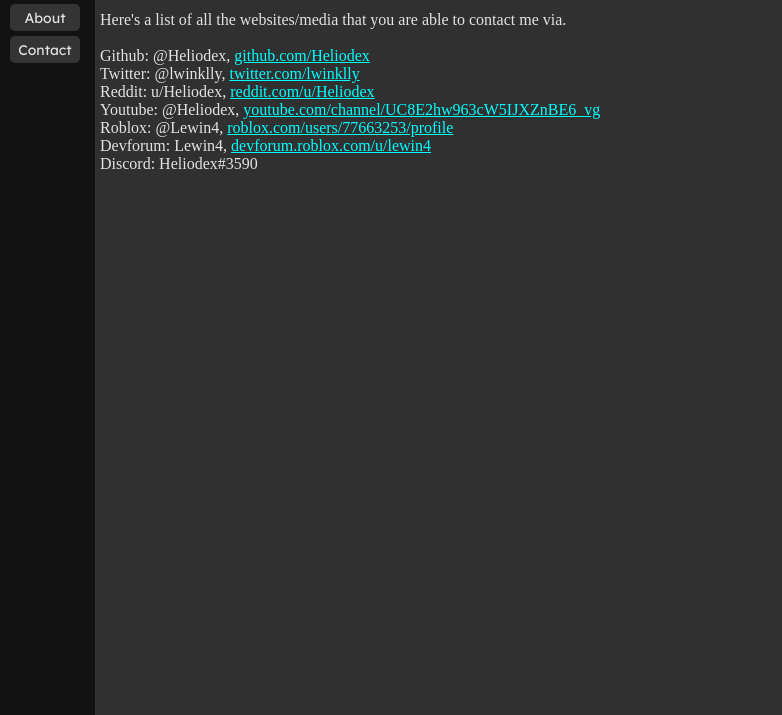
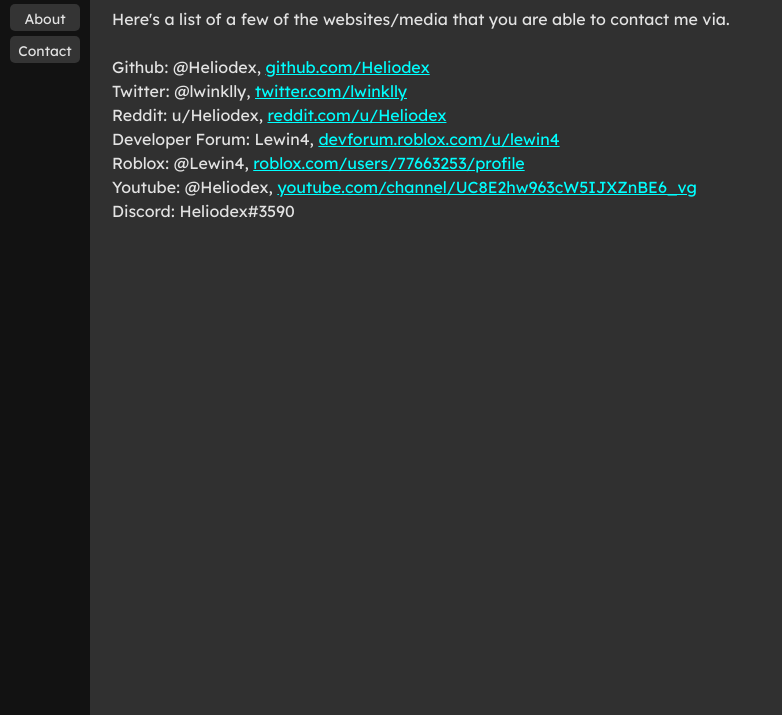
Before and after one commit to Heliodex/old.heliodex.cf, a plain HTML site: page contact/index.html in a window 1280 px wide. Shown: the part 85-800 px from the top of the page, without its empty margins (0-782 px from the left). Drawn offline with nearby package versions, Linux system fonts and the light colour scheme.

Commit message:
did bootstrap to it

```diff
--- a/contact/index.html
+++ b/contact/index.html
@@ -1,5 +1,4 @@
 <!DOCTYPE html>
-
 <html lang="en">
 
 <head>
@@ -7,6 +6,8 @@
 	<title>Contact Heliodex</title>
 	<link rel="shortcut icon" type="image/ico" href="/favicon.ico">
 	<link href="/style.css" rel="stylesheet" type="text/css" />
+	<link href="https://cdn.jsdelivr.net/npm/bootstrap@5.0.2/dist/css/bootstrap.min.css" rel="stylesheet" integrity="sha384-EVSTQN3/azprG1Anm3QDgpJLIm9Nao0Yz1ztcQTwFspd3yD65VohhpuuCOmLASjC"
+	 crossorigin="anonymous">
 
 	<meta charset="utf-8">
 	<meta name="viewport" content="width=device-width">
@@ -16,28 +17,36 @@
 <body>
 
 	<div class="sidenav">
-
 		<button class="headerbutton"  onclick="location.href='/'" type="button">Home</button>
 		<button class="headerbutton"  onclick="location.href='/projects'" type="button">Projects</button>
 		<button class="headerbutton"  onclick="location.href='/about'" type="button">About</button>
 		<button class="headerbutton"  onclick="location.href='/contact'" type="button">Contact</button>
-
 	</div>
 
 	<div class="main">
+		<div class="container-fluid">
+			<div class="row">
+				<div class="col">
 
 					<p class="title">Contact<br></p>
 					<br>
 
-		Here's a list of all the websites/media that you are able to contact me via.<br><br>
+					<p class="lexend">
+
+					Here's a list of a few of the websites/media that you are able to contact me via.<br><br>
 					Github: @Heliodex, <a href="https://github.com/Heliodex/" target="_blank" rel="noopener noreferrer">github.com/Heliodex</a><br>
 					Twitter: @lwinklly, <a href="https://twitter.com/lwinklly/" target="_blank" rel="noopener noreferrer">twitter.com/lwinklly</a><br>
 					Reddit: u/Heliodex, <a href="https://www.reddit.com/user/Heliodex/" target="_blank" rel="noopener noreferrer">reddit.com/u/Heliodex</a><br>
+					Developer Forum: Lewin4, <a href="https://devforum.roblox.com/u/lewin4/summary/" target="_blank" rel="noopener noreferrer">devforum.roblox.com/u/lewin4</a><br>
+					Roblox: @Lewin4, <a href="https://www.roblox.com/users/77663253/profile/" target="_blank" rel="noopener noreferrer">roblox.com/users/77663253/profile</a><br>
 					Youtube: @Heliodex, <a href="https://www.youtube.com/channel/UC8E2hw963cW5IJXZnBE6_vg/" target="_blank" rel="noopener noreferrer">youtube.com/channel/UC8E2hw963cW5IJXZnBE6_vg</a><br>
-		Roblox: @Lewin4, <a href="https://www.roblox.com/users/77663253/profile/" target="_blank" rel="noopener noreferrer">roblox.com/users/77663253/profile</a><br>
-		Devforum: Lewin4, <a href="https://devforum.roblox.com/u/lewin4/summary/" target="_blank" rel="noopener noreferrer">devforum.roblox.com/u/lewin4</a><br>
 					Discord: Heliodex#3590<br>
 
+					</p>
+
+				</div>
+			</div>
+		</div>
 	</div>
 
     <!-- <script src="/script.js"></script> (not being used right now) -->
```
Lines whose indentation alone changed are shown as unchanged.
